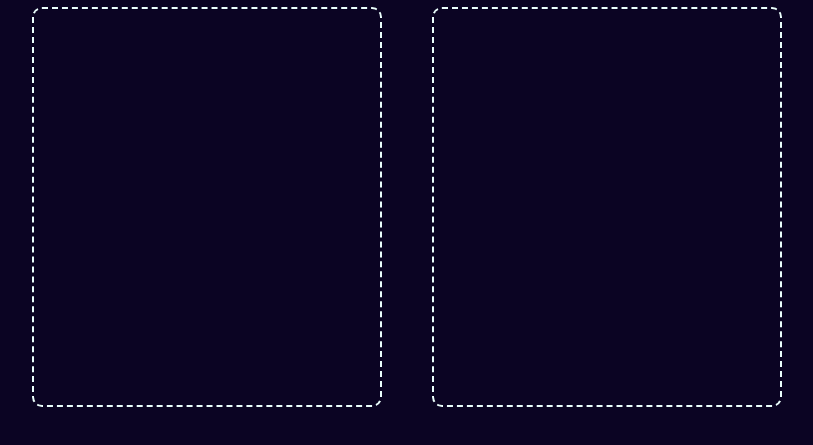
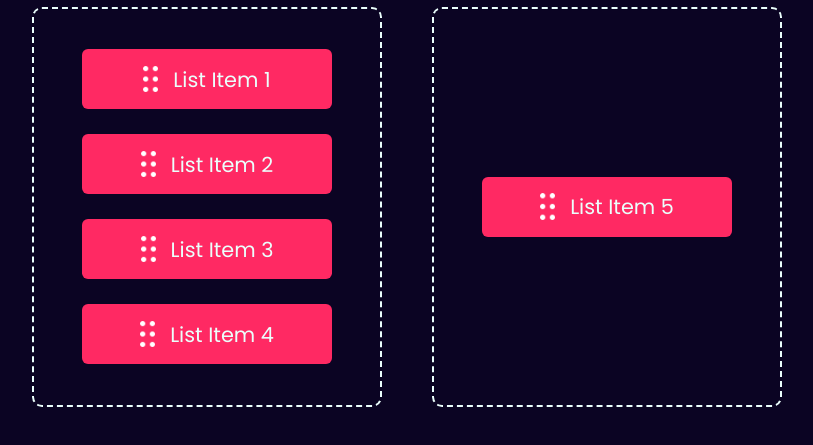
Before and after one commit to tonmoy3673/Drag-Drop, a plain HTML site: page index.html in a window 1280 px wide. Shown: the part 235-680 px from the top of the page, without its empty margins (233-1046 px from the left). Drawn offline with Linux system fonts and the light colour scheme.

Commit message:
:lipstick: make design the UI

```diff
--- a/index.html
+++ b/index.html
@@ -25,10 +25,14 @@
         <section class="container">
             <!-- ========= left ====== -->
             <div id="left" class="col">
-
+                <div draggable="true" class="lists"><img class="icon" src="/images/drag_drop_icon.png"> List Item 1</div>
+                <div draggable="true" class="lists"><img class="icon" src="/images/drag_drop_icon.png"> List Item 2</div>
+                <div draggable="true" class="lists"><img class="icon" src="/images/drag_drop_icon.png"> List Item 3</div>
+                <div draggable="true" class="lists"><img class="icon" src="/images/drag_drop_icon.png"> List Item 4</div>
             </div>
             <!-- ======= right ====== -->
              <div id="right" class="col">
+                <div draggable="true" class="lists"><img class="icon" src="/images/drag_drop_icon.png"> List Item 5</div>
 
              </div>
         </section>
--- a/style.css
+++ b/style.css
@@ -31,4 +31,29 @@
   border: 2px #ebfffc dashed;
   border-radius: 10px;
   margin: 10px;
+  display: flex;
+  flex-direction: column;
+  align-items: center;
+  justify-content: center;
+  gap: 25px;
+
+
 }
+
+.lists{
+  display: flex;
+  justify-content: center;
+  align-items: center;
+  background: #ff2963;
+  padding: 12px 15px;
+  width: 250px;
+  height: 60px;
+  cursor: grab;
+  column-gap: 15px;
+  border-radius: 6px;
+  font-size: 1.3rem;
+
+}
+.icon{
+  width: 15px;
+}
```
Also changed, not shown: images/drag_drop_icon.png (added).
